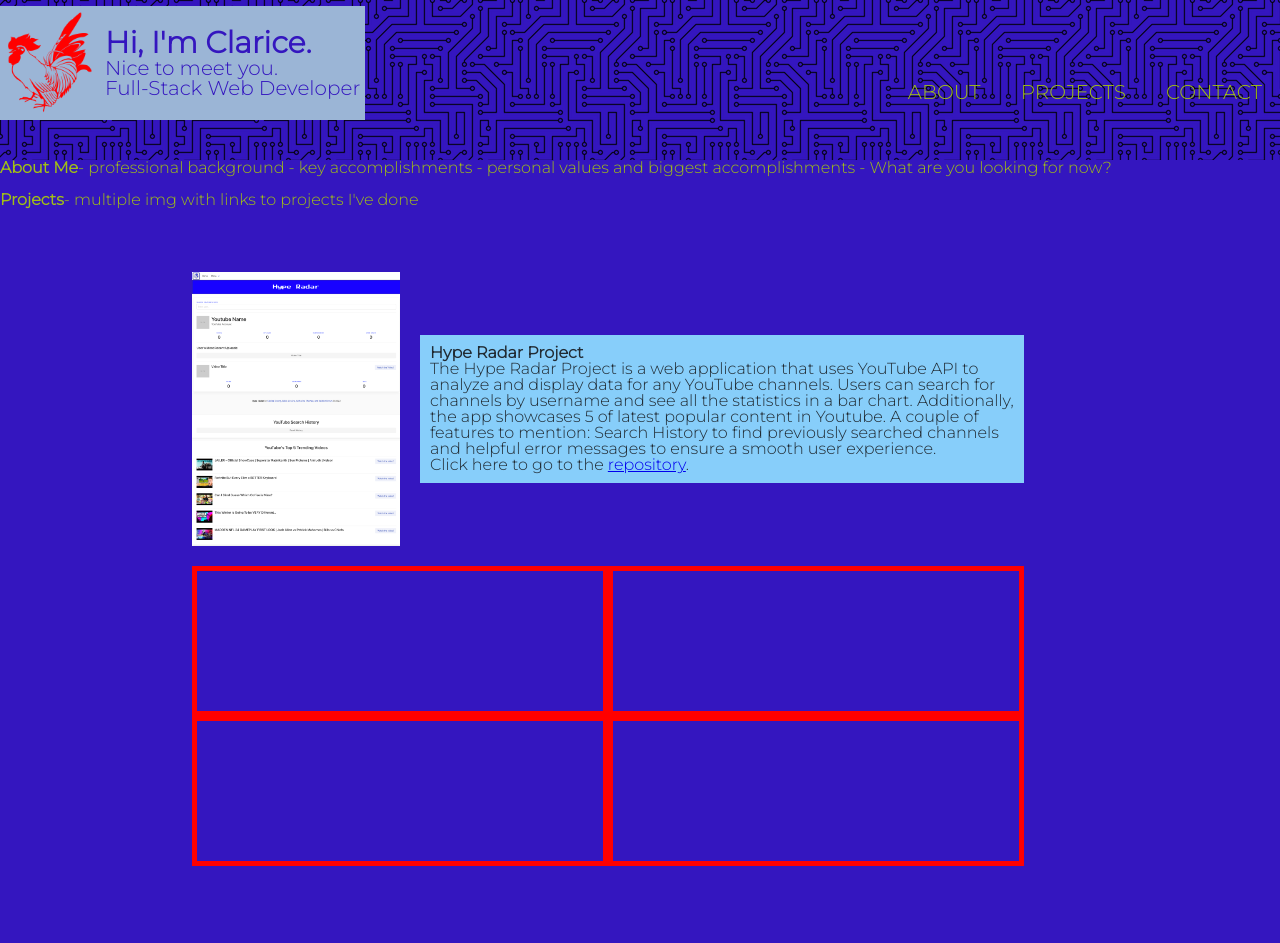
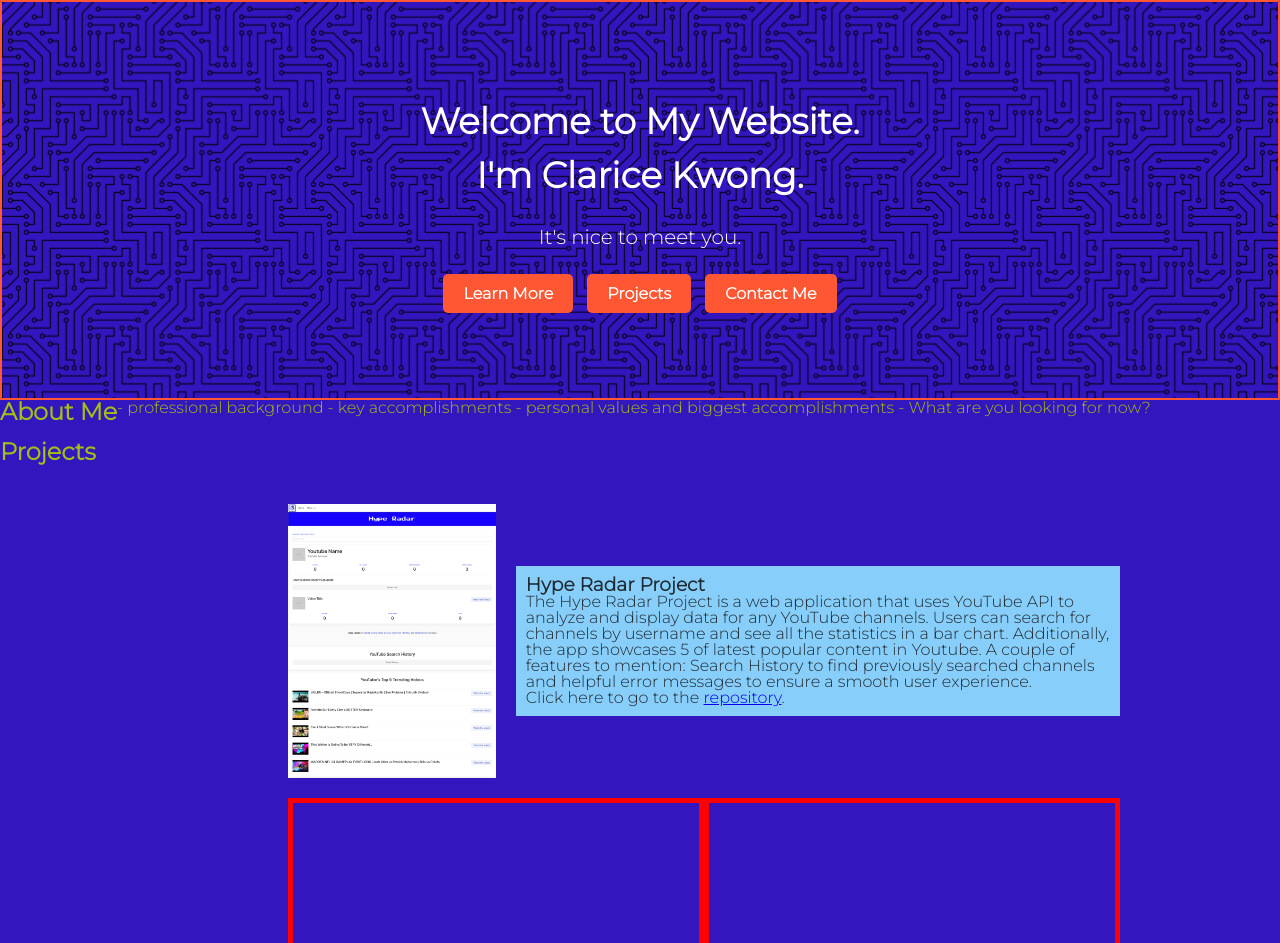
Before and after one commit to Clkwong3/Career-Starting-Point, a plain HTML site: page index.html in a window 1280 px wide. Shown: the top 943 px of the page. Drawn offline with Linux system fonts and the light colour scheme.

Commit message:
redo the header

```diff
--- a/assets/reset.css
+++ b/assets/reset.css
@@ -14,14 +14,59 @@ body {
   font-family: sans-serif;
 }
 
-h1,
+/* Hero */
+#hero {
+  background-image: url("./images/circuits.webp");
+  background-size: cover;
+  background-position: center;
+  height: 400px; /* Adjust the height as needed */
+  display: flex;
+  flex-direction: column;
+  justify-content: center;
+  align-items: center;
+  gap: 10px;
+  color: #fff;
+  text-align: center;
+  line-height: 1.5;
+  border: 2px solid #ff5733;
+}
+
+#hero h1 {
+  font-size: 36px;
+  margin-bottom: 10px;
+}
+
+#hero p {
+  font-size: 20px;
+  margin-bottom: 20px;
+}
+
+.nav-btn {
+  display: inline-block;
+}
+
+.cta-button {
+  padding: 10px 20px;
+  background-color: #ff5733;
+  color: #fff;
+  text-decoration: none;
+  border-radius: 5px;
+  font-weight: bold;
+  margin-right: 10px;
+}
+
+.cta-button:last-child {
+  margin-right: 0;
+}
+
+/* h1,
 h2,
 h3,
 h4,
 h5,
 h6 {
   font-size: 100%;
-}
+} */
 
 input,
 select,
--- a/index.html
+++ b/index.html
@@ -10,31 +10,17 @@
 </head>
 
 <body>
-  <!-- Use <id> for only one 'header' because background image won't appear otherwise-->
-  <div id="header">
-    <!-- Use <nav> to mark the block as part of the site navigation. -->
-    <nav class="top-nav">
-      <section class="logo">
-        <!-- Logo -->
-        <img src="./assets/images/logo.webp" class="rooster" alt="red rooster" />
+    <div id="hero">
+    <h1>Welcome to My Website. </br> I'm Clarice Kwong. </h1>
+    <p>It's nice to meet you.</p>
+    <!-- Navigation -->
+    <div class="nav-btns">
+      <a href="#about-me" class="cta-button">Learn More</a>
+      <a href="#projects" class="cta-button">Projects</a>
+      <a href="#contacts" class="cta-button">Contact Me</a>
+    </div>
+  </div>
 
-        <!-- Header/Title -->
-        <div class="header-text">
-          <h1>Hi, I'm Clarice.</h1>
-          <p>Nice to meet you. <br> Full-Stack Web Developer</p>
-        </div>
-      </section>
-
-      <!-- Links to help with navigating the portfolio. -->
-      <section class="nav-links">
-        <ul>
-          <li><a href="#about-me">About</a></li>
-          <li><a href="#projects">Projects</a></li>
-          <li><a href="#contacts">Contact</a></li>
-        </ul>
-      </section>
-    </nav>
-  </div>
 
   <main class="content">
     <!-- Use <article> for each block of information -->
@@ -48,10 +34,9 @@
 <br>
     <article id="projects" class="projects">
       <h2>Projects</h2>
-      <p>
-        - multiple img with links to projects I've done
-      </p>
       <div class="portfolio">
+
+        <!-- Hype-Radar -->
         <div class="project-item">
           <img class="project-image hypeRadar" src="./assets/images/hypeRadar.png" alt="hypeRadar project" />
           <div class="project-description">
@@ -66,8 +51,8 @@
               Click here to go to the <a href="https://github.com/fabioesilveira/hype-radar">repository</a>.
             </p>
           </div>
+        </div>
 
-        </div>
         <div class="flex-item" id="port2"></div>
         <div class="flex-item" id="port3"></div>
         <div class="flex-item" id="port4"></div>
@@ -91,7 +76,7 @@
   </main>
 
   <nav class="footer">
-    <h3>Made by Clarice Kwong</h2>
+    <h6>Made by Clarice Kwong</h2>
   </nav>
 </body>
 </html>
```
Also changed, not shown: assets/images/blueprints.webp (deleted).
